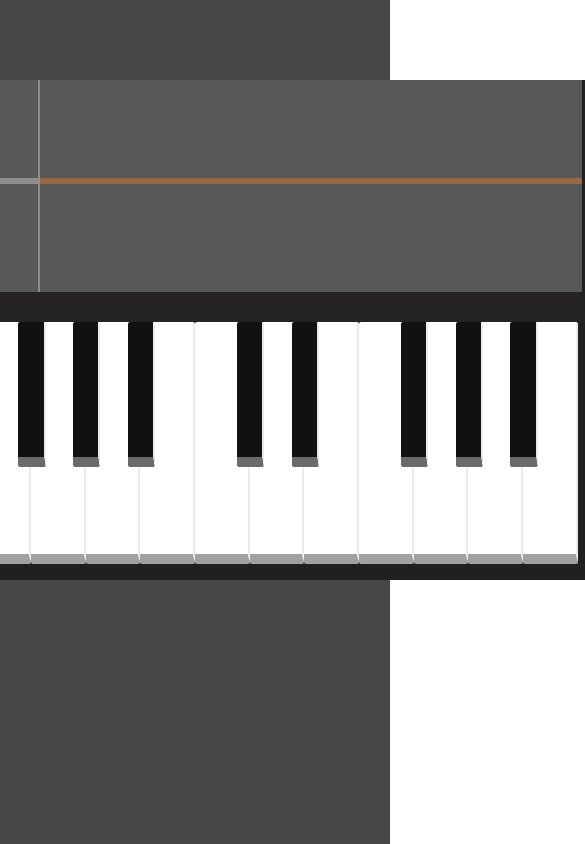
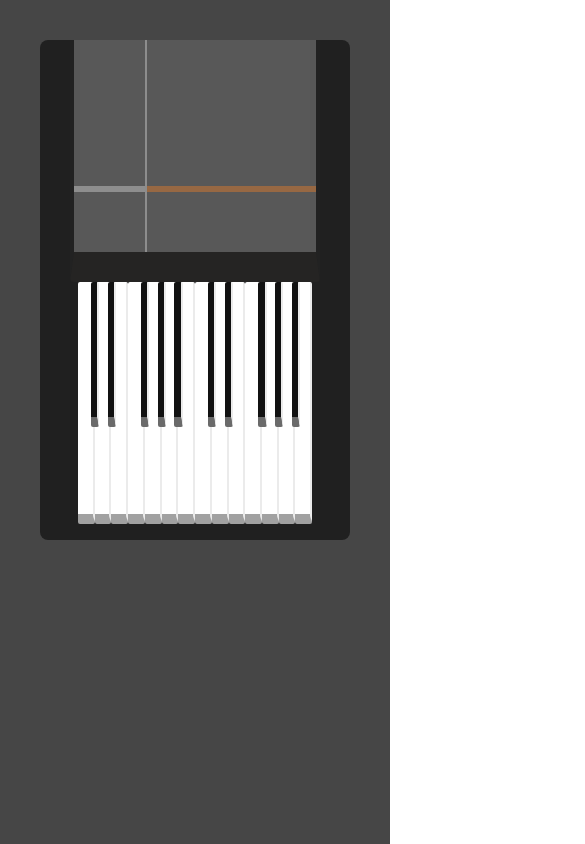
Before and after one commit to ruslanpascoal2/souna, a React (Create React App) app: page / in a window 390 px wide. Shown: the top 844 px of the page, 585 px wide, since content can reach past the window. Built offline with nearby package versions, Linux system fonts and the light colour scheme.

Commit message:
ajustes mobile

```diff
--- a/package.json
+++ b/package.json
@@ -10,6 +10,7 @@
     "@testing-library/user-event": "^12.8.3",
     "node-sass": "^6.0.1",
     "react": "^17.0.2",
+    "react-device-detect": "^1.17.0",
     "react-dom": "^17.0.2",
     "react-hotkeys": "^2.0.0-pre9",
     "react-icons": "^4.2.0",
--- a/src/App.js
+++ b/src/App.js
@@ -1,12 +1,42 @@
 import './App.scss';
 import { Music } from './music/Music';
+import { withOrientationChange } from 'react-device-detect'
+import { FcRotateToLandscape} from "react-icons/fc";
+import {
+  isMobile
+} from "react-device-detect";
 
-function App() {
-  return (
+let App = props => {
+  const { isLandscape, isPortrait } = props
+  if(isMobile){
+    if (isLandscape) {
+      return (
+        <div className="App">
+          <Music />
+        </div>
+      );
+    }
+
+    if (isPortrait) {
+      return (
+        <div className="flex flex-col justify-center items-center h-screen pb-16">
+          <FcRotateToLandscape className="text-7xl text-white" />
+          <span className="text-2xl text-violet font-bold">deita o celular</span>
+        </div>
+      )
+    }
+    else return <div></div>
+  }
+
+  else return (
     <div className="App">
       <Music />
     </div>
   );
+
 }
 
-export default App;
+App = withOrientationChange(App)
+
+
+export default App
--- a/src/App.scss
+++ b/src/App.scss
@@ -4,5 +4,4 @@
   min-height: 100vh;
   display: flex;
   flex-direction: column;
-  padding: 3rem;
 }
--- a/src/music/Music.js
+++ b/src/music/Music.js
@@ -2,8 +2,8 @@ import { Keyboard } from './components/Keyboard';
 
 export function Music() {
     return (
-        <div className="flex flex-col items-center justify-center">
-            <section className="px-4 py-8">
+        <div className="flex flex-col items-center justify-center h-screen w-screen">
+            <section className="h-full w-full p-10 flex justify-center">
                 <Keyboard />
             </section>
         </div>
--- a/src/music/components/Keyboard.js
+++ b/src/music/components/Keyboard.js
@@ -2,8 +2,11 @@ import './Keyboard.scss';
 import { keys } from "../Notes";
 import * as Tone from 'tone'
 import { useEffect, useRef } from 'react';
-import { distinctUntilChanged,  fromEvent, map } from 'rxjs';
+import { distinctUntilChanged, fromEvent, map } from 'rxjs';
 import roland from "./roland.png";
+import {
+    isMobile
+} from "react-device-detect";
 
 export function Keyboard() {
     const synth = useRef(new Tone.AMSynth().toDestination());
@@ -26,37 +29,38 @@ export function Keyboard() {
     const playNote = (note, keyPressed) => {
         let _note;
 
-        if(keyPressed){
+        if (keyPressed) {
             let match = keys.find(x => x.keyMap === keyPressed);
             _note = match ? match.note : null;
         }
-        else{
+        else {
             _note = note;
         }
 
-        if(!_note) return;
+        if (!_note) return;
         synth.current = new Tone.AMSynth().toDestination();
         synth.current.triggerAttack(_note, "8n");
     }
 
     const stop = () => {
         synth.current.dispose();
+
     }
 
     return (
         <div
             onKeyDown={(event) => playNote(event)}
-            id="keyboard" className="card flex justify-center flex-col items-center" style={keyboardStyles.general}>
-                <div style={keyboardStyles.controlSection} className="flex">
+            id="keyboard" className="card flex justify-center flex-col items-center" style={isMobile ? keyboardStyles.generalMobile : keyboardStyles.general}>
+            <div style={isMobile ? keyboardStyles.controlSectionMobile : keyboardStyles.controlSection} className="flex">
                 <div className="flex flex-col" style={{ width: "30%", borderRight: "2px solid #8d8d8d" }}>
-                        <div className="p-6">
-                            <img alt="" src={roland}  style={{ filter: 'opacity(0.5)', height: "50px" }}/>
+                    <div style={isMobile ? { padding: "1rem" } : { padding: "3rem" }}>
+                        <img alt="" src={roland} style={isMobile ? keyboardStyles.rolandLogo.mobile : keyboardStyles.rolandLogo} />
                     </div>
                     <div style={{ height: "6px", width: "100%", background: "#8e8e8e" }}></div>
                 </div>
                 <div className="flex flex-col" style={{ width: "70%", }}>
-                        <div className="p-6">
-                            <div style={{ height: "50px" }}></div>
+                    <div style={isMobile ? { padding: "1rem" } : { padding: "3rem" }}>
+                        <div style={isMobile ? { height: "30px" } : { height: "50px" }}></div>
                     </div>
                     <div style={{ height: "6px", width: "100%", background: "rgb(245 129 35 / 40%)" }}></div>
                 </div>
@@ -68,12 +72,16 @@ export function Keyboard() {
                             <div
                                 onMouseUp={stop}
                                 onMouseDown={() => playNote(x.note)}
+                                onTouchEnd={stop}
+                                onTouchStart={() => playNote(x.note)}
                                 style={keyboardStyles.keys.key} className="key">
                             </div>
                             {
                                 x.blackKeyNext &&
                                 <div className="black-key"
                                     onMouseUp={stop} onMouseDown={() => playNote(x.blackKeyNext)}
+                                    onTouchEnd={stop}
+                                    onTouchStart={() => playNote(x.blackKeyNext)}
                                     style={keyboardStyles.keys.blackKeys}></div>
                             }
                         </div>)
@@ -81,6 +89,7 @@ export function Keyboard() {
                 </div>
             </div>
         </div>
+
     )
 }
 
@@ -89,6 +98,13 @@ const keyboardStyles = {
         backgroundColor: "rgb(32 32 32)",
         height: "500px",
         width: "900px",
+        paddingTop: "0"
+    },
+    generalMobile: {
+        backgroundColor: "rgb(32 32 32)",
+        height: "300px",
+        maxHeight: "80%",
+        width: "100%",
         paddingTop: "0"
     },
     controlSection: {
@@ -100,6 +116,24 @@ const keyboardStyles = {
         borderBottom: "30px solid #252423",
         borderBottomLeftRadius: "4px",
         borderBottomRightRadius: "4px"
+    },
+    controlSectionMobile: {
+        backgroundColor: "rgb(88 88 88)",
+        width: "90%",
+        height: "60%",
+        borderLeft: "4px solid #222",
+        borderRight: "4px solid #222",
+        borderBottom: "20px solid #252423",
+        borderBottomLeftRadius: "4px",
+        borderBottomRightRadius: "4px"
+    },
+    rolandLogo: {
+        filter: "opacity(0.5)",
+        height: "50px",
+        mobile: {
+            filter: "opacity(0.5)",
+            height: "30px"
+        }
     },
     keysSection: {
         backgroundColor: "rgb(32 32 32)",
--- a/src/music/components/Keyboard.scss
+++ b/src/music/components/Keyboard.scss
@@ -1,23 +1,40 @@
 
-.black-key{
-    &:hover{
-    background: rgb(92, 92, 92) !important;
+@media screen and (max-width: 768px) {
+    .key {
+        &:active {
+            background: #fff !important;
+        }
     }
-    &:active{
-        background: rgb(106, 106, 106) !important;
+
+    .black-key {
+        &:active {
+            background: #111 !important;
+        }
     }
 }
 
-.key{
-    &:hover{
-        background: rgb(212, 212, 212) !important;
+@media screen and (min-width: 769px){
+    .black-key {
+        &:hover {
+            background: rgb(92, 92, 92) !important;
+        }
+        &:active {
+            background: rgb(106, 106, 106) !important;
+        }
     }
-    &:active{
-        background: #a1a1a1 !important;
+
+    .key {
+        &:hover {
+            background: rgb(212, 212, 212) !important;
+        }
+        &:active {
+            background: #a1a1a1 !important;
+        }
     }
+
 }
 
-.key-wrapper{
+.key-wrapper {
     width: 100%;
     height: 100%;
     position: relative;
```
Also changed, not shown: 1 other file (tests, documents, lock files or other folders). Lines whose indentation alone changed are shown as unchanged.
